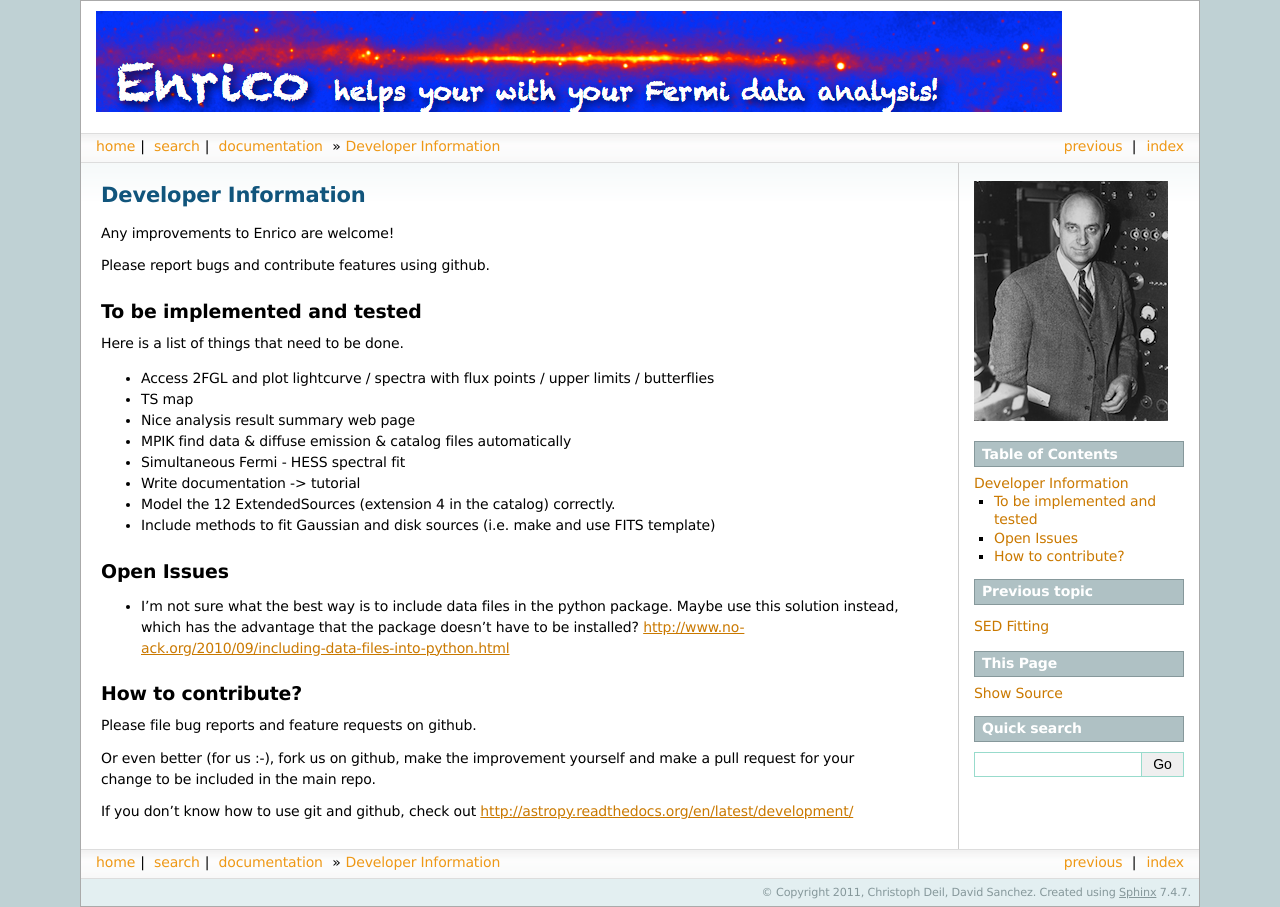
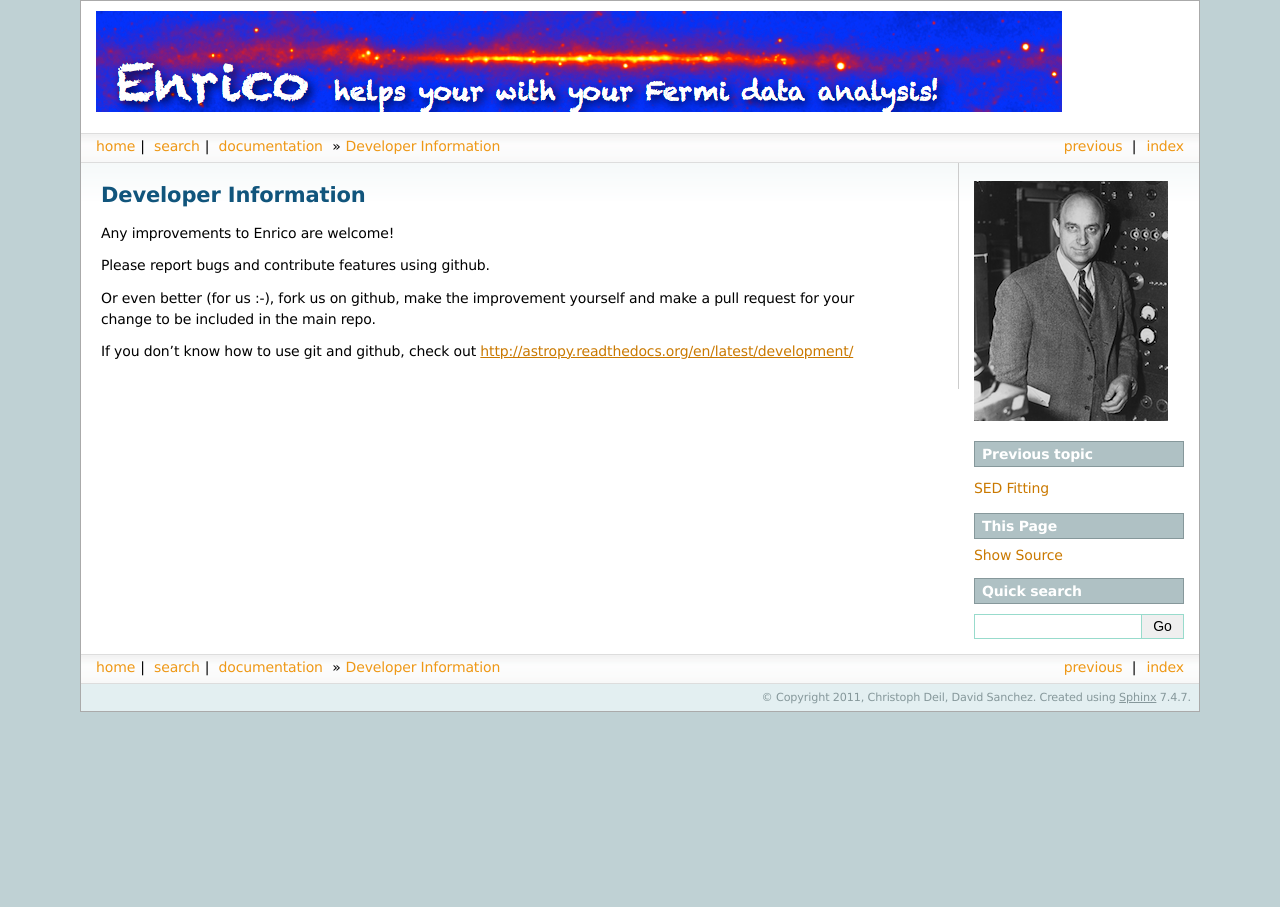
Before and after one commit to gammapy/enrico, a Sphinx documentation site: the page built from doc/source/developer.rst, in a window 1280 px wide. Built offline with Sphinx 7.4.7, drawn with Linux system fonts in a browser that asks for light colours.

Commit message:
Removed TODOs from doc and created github issues for them

```diff
--- a/doc/source/developer.rst
+++ b/doc/source/developer.rst
@@ -7,35 +7,6 @@ Any improvements to Enrico are welcome!
 
 Please report bugs and contribute features using github.
 
-To be implemented and tested
-----------------------------
-
-Here is a list of things that need to be done.
-
-* Access 2FGL and plot lightcurve / spectra with
-  flux points / upper limits / butterflies
-* TS map
-* Nice analysis result summary web page
-* MPIK find data & diffuse emission & catalog files automatically
-* Simultaneous Fermi - HESS spectral fit
-* Write documentation -> tutorial
-* Model the 12 ExtendedSources (extension 4 in the catalog) correctly.
-* Include methods to fit Gaussian and disk sources (i.e. make and use FITS template)
-
-Open Issues
------------
-
-* I'm not sure what the best way is to include data files in
-  the python package.
-  Maybe use this solution instead, which has the advantage
-  that the package doesn't have to be installed?
-  http://www.no-ack.org/2010/09/including-data-files-into-python.html
-
-How to contribute?
-------------------
-
-Please file bug reports and feature requests on github.
-
 Or even better (for us :-), fork us on github, make the improvement yourself and
 make a pull request for your change to be included in the main repo.
 
```
